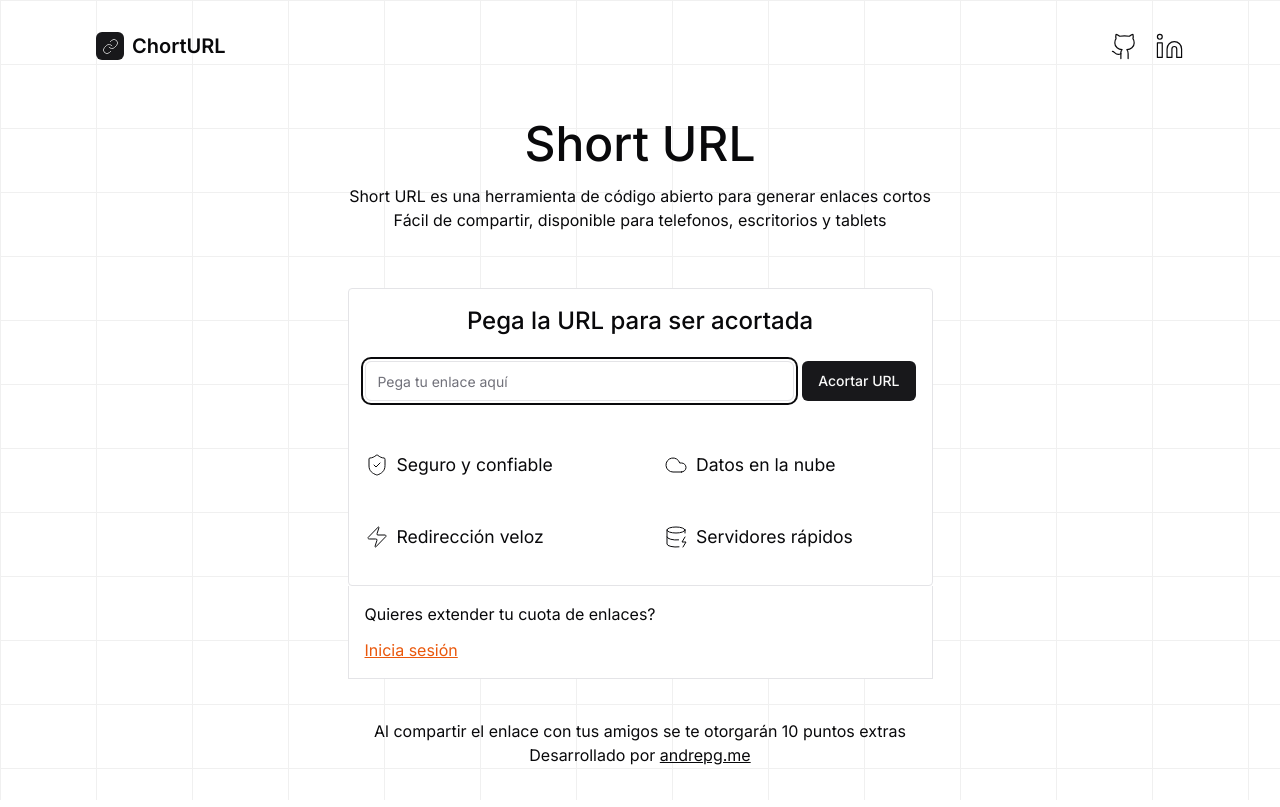
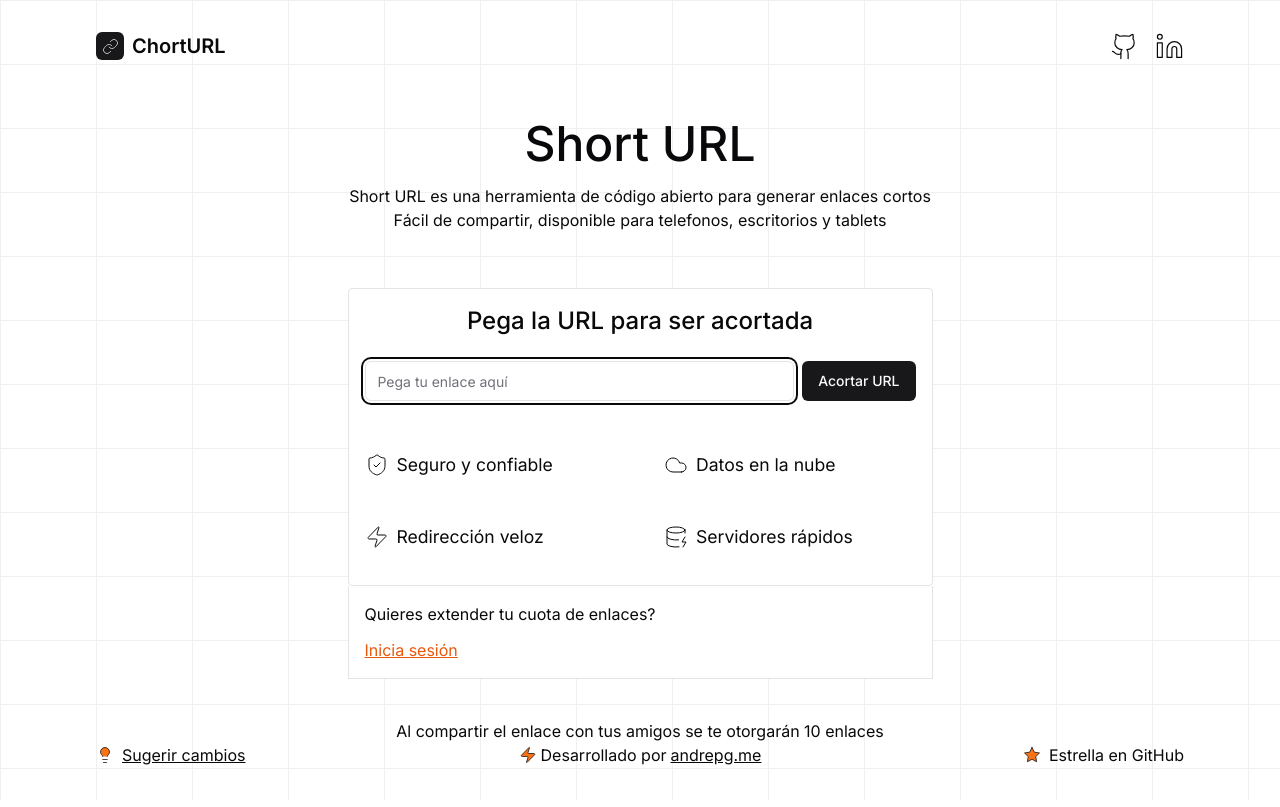
Before and after one commit to andrepg-dev/Short-URL, a Next.js app: page / in a window 1280 px wide. Built offline with nearby package versions, Linux system fonts and the light colour scheme; what @midudev/tailwind-animations would draw is missing.

Commit message:
Actualiza los íconos en el pie de página y agrega enlaces sugeridos

```diff
--- a/src/app/page.tsx
+++ b/src/app/page.tsx
@@ -1,6 +1,6 @@
 import { Button } from "@/components/ui/button";
 import { Input } from "@/components/ui/input";
-import { Cloud, DatabaseZap, Github, Link, Linkedin, ShieldCheck, Zap } from "lucide-react";
+import { Cloud, DatabaseZap, Github, Lightbulb, Link, Linkedin, ShieldCheck, Star, Zap } from "lucide-react";
 import Background from "./components/background";
 import CardInput from "./components/card-input";
 import LinkNext from "next/link";
@@ -51,9 +51,30 @@
           </div>
 
 
-          <footer className="mt-10 text-center">
-            <p className="text-sm md:text-base">Al compartir el enlace con tus amigos se te otorgarán 10 puntos extras</p>
-            <p className="text-sm md:text-base mt-3 md:mt-0">Desarrollado por <LinkNext href={'https://andrepg.me'} target="_blank" className="underline">andrepg.me</LinkNext></p>
+          <footer className="mt-5 md:mt-10 text-center pb-5 md:pb-0">
+            <p className="text-sm md:text-base">Al compartir el enlace con tus amigos se te otorgarán 10 enlaces</p>
+
+            <div className="text-sm md:text-base mt-3 md:mt-0">
+
+              <div className="flex items-center gap-1 justify-center">
+                <Zap className="fill-orange-500" size={18} strokeWidth={1} /> Desarrollado por
+                <LinkNext href={'https://andrepg.me'} target="_blank" className="underline z-20">
+                  andrepg.me
+                </LinkNext>
+              </div>
+
+              <div className="md:absolute w-full mt-1 gap-1 md:-mt-6 left-0 flex flex-col items-center md:flex-row md:justify-between md:px-24 px-4 z-10">
+                <LinkNext href={""} className="flex items-center gap-2 underline">
+                  <Lightbulb size={18} strokeWidth={1} className="fill-orange-500" />
+                  <span>Sugerir cambios</span>
+                </LinkNext>
+                <LinkNext href={""} className="flex items-center gap-2">
+                  <Star size={18} strokeWidth={1} className="fill-orange-500" />
+                  <span>Estrella en GitHub</span>
+                </LinkNext>
+
+              </div>
+            </div>
           </footer>
         </section>
       </main >
```
